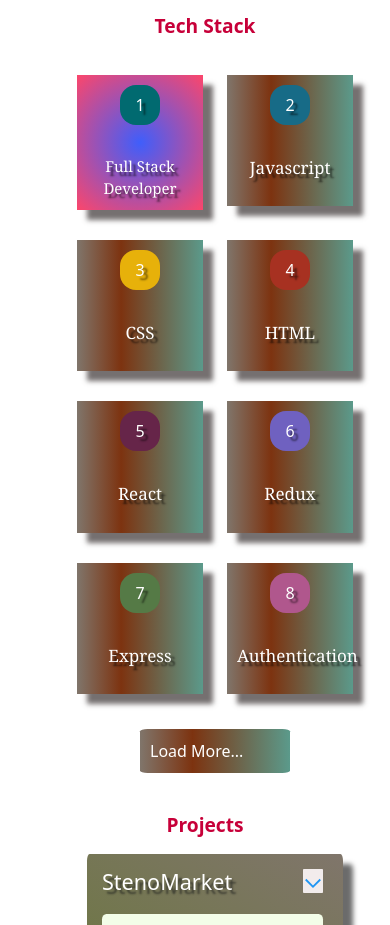
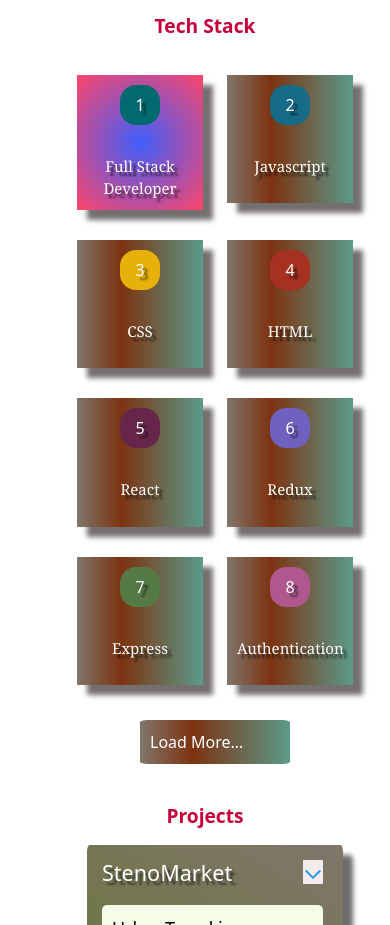
Before and after one commit to steno1/portfolioReact2, a React (Create React App) app in the folder client/: page / in a window 390 px wide. Shown: the part 940-1865 px from the top of the page. Built offline with nearby package versions, Linux system fonts and the light colour scheme.

Commit message:
updated tech stack css

```diff
--- a/client/src/Components/TechStack/techStack.css
+++ b/client/src/Components/TechStack/techStack.css
@@ -136,7 +136,7 @@ font-weight: 500;
    .tech-content p{
     text-align: center;
     padding-top: 30px;
-    font-size: 17px;
+    font-size: 15px;
     font-weight: 500;
     font-family: Georgia, 'Times New Roman', Times, serif;
 
@@ -159,6 +159,8 @@ font-weight: 500;
         .techStack-section{
           max-width: 300px;
         }
-
+        .tech-content p:hover{
+          font-size: 17px;
+        }
 
 }
```
